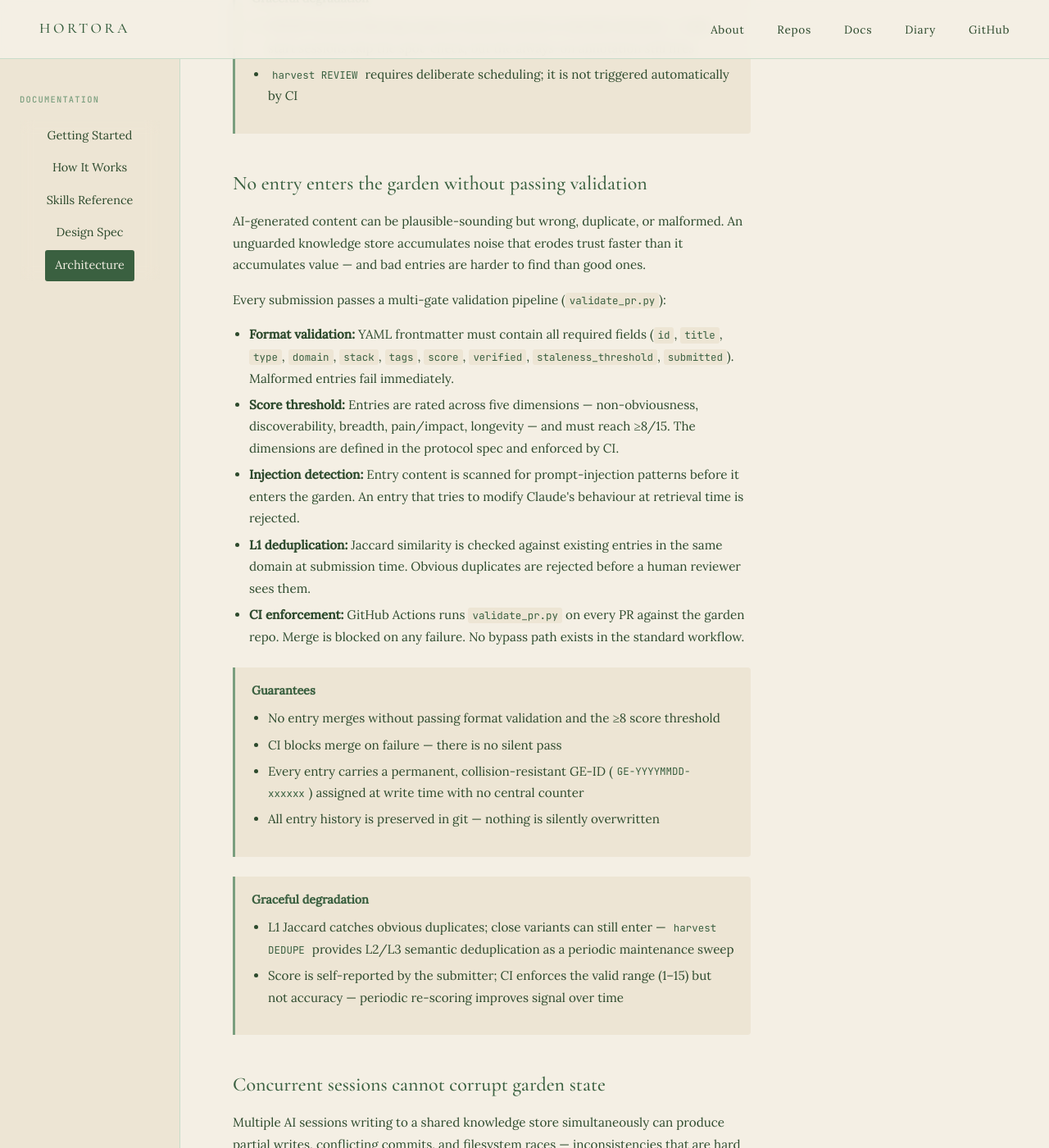
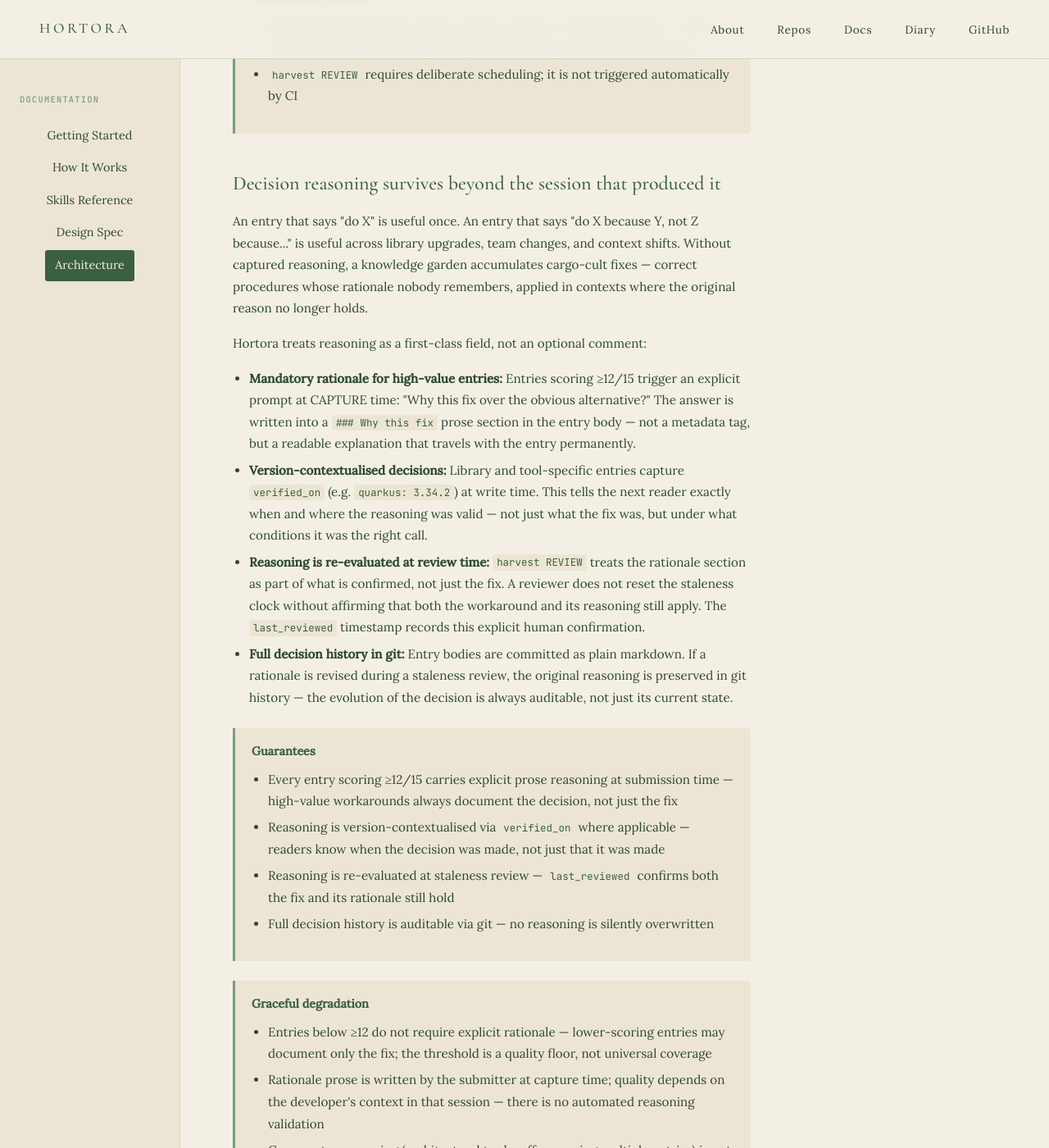
Before and after one commit to Hortora/hortora.github.io, a Jekyll site: the page built from docs/architecture.html, in a window 1280 px wide and 1400 px high, scrolled down 1279 px. Shown: the whole window at 82% size. Built offline with Jekyll 4.4.1, drawn with Linux system fonts in a browser that asks for light colours; some of the changed text lies outside the part shown.

Commit message:
docs(architecture): add decision reasoning preservation section
An architect evaluating suitability needs to know the system captures
WHY a workaround was chosen, not just what it was. Adds a standalone
section covering rationale capture (≥12 score), version-contextualised
decisions via verified_on, reasoning re-evaluation at harvest REVIEW,
and git as the audit trail for decision history.

Closes #7

Co-Authored-By: Claude Sonnet 4.6 (1M context) <noreply@anthropic.com>

```diff
--- a/docs/architecture.html
+++ b/docs/architecture.html
@@ -46,6 +46,33 @@ permalink: /docs/architecture.html
         <ul>
           <li>SWEEP domain filtering requires session activity to identify domains — cold-start sessions skip the spot-check, but the always-on annotation still fires</li>
           <li><code>harvest REVIEW</code> requires deliberate scheduling; it is not triggered automatically by CI</li>
+        </ul>
+      </div>
+
+      <h2>Decision reasoning survives beyond the session that produced it</h2>
+      <p>An entry that says "do X" is useful once. An entry that says "do X because Y, not Z because..." is useful across library upgrades, team changes, and context shifts. Without captured reasoning, a knowledge garden accumulates cargo-cult fixes — correct procedures whose rationale nobody remembers, applied in contexts where the original reason no longer holds.</p>
+      <p>Hortora treats reasoning as a first-class field, not an optional comment:</p>
+      <ul>
+        <li><strong>Mandatory rationale for high-value entries:</strong> Entries scoring ≥12/15 trigger an explicit prompt at CAPTURE time: "Why this fix over the obvious alternative?" The answer is written into a <code>### Why this fix</code> prose section in the entry body — not a metadata tag, but a readable explanation that travels with the entry permanently.</li>
+        <li><strong>Version-contextualised decisions:</strong> Library and tool-specific entries capture <code>verified_on</code> (e.g. <code>quarkus: 3.34.2</code>) at write time. This tells the next reader exactly when and where the reasoning was valid — not just what the fix was, but under what conditions it was the right call.</li>
+        <li><strong>Reasoning is re-evaluated at review time:</strong> <code>harvest REVIEW</code> treats the rationale section as part of what is confirmed, not just the fix. A reviewer does not reset the staleness clock without affirming that both the workaround and its reasoning still apply. The <code>last_reviewed</code> timestamp records this explicit human confirmation.</li>
+        <li><strong>Full decision history in git:</strong> Entry bodies are committed as plain markdown. If a rationale is revised during a staleness review, the original reasoning is preserved in git history — the evolution of the decision is always auditable, not just its current state.</li>
+      </ul>
+      <div class="callout">
+        <strong>Guarantees</strong>
+        <ul>
+          <li>Every entry scoring ≥12/15 carries explicit prose reasoning at submission time — high-value workarounds always document the decision, not just the fix</li>
+          <li>Reasoning is version-contextualised via <code>verified_on</code> where applicable — readers know when the decision was made, not just that it was made</li>
+          <li>Reasoning is re-evaluated at staleness review — <code>last_reviewed</code> confirms both the fix and its rationale still hold</li>
+          <li>Full decision history is auditable via git — no reasoning is silently overwritten</li>
+        </ul>
+      </div>
+      <div class="callout">
+        <strong>Graceful degradation</strong>
+        <ul>
+          <li>Entries below ≥12 do not require explicit rationale — lower-scoring entries may document only the fix; the threshold is a quality floor, not universal coverage</li>
+          <li>Rationale prose is written by the submitter at capture time; quality depends on the developer's context in that session — there is no automated reasoning validation</li>
+          <li>Cross-entry reasoning (architectural trade-offs spanning multiple entries) is not automatically linked — related decisions require manual <code>See also:</code> references added during <code>harvest REVIEW</code></li>
         </ul>
       </div>
 
```
